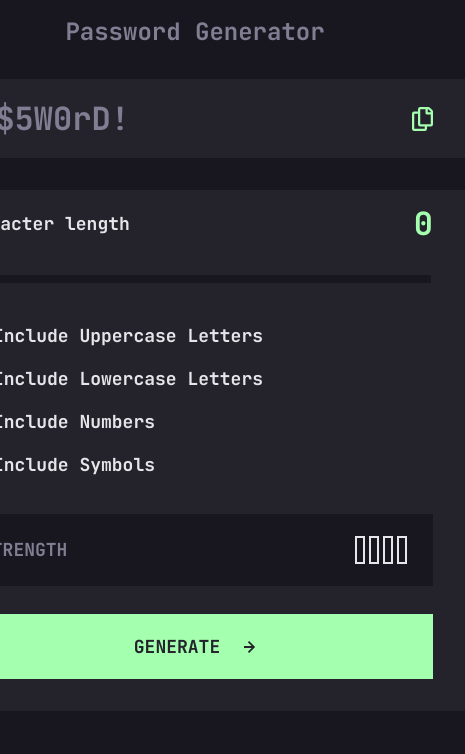
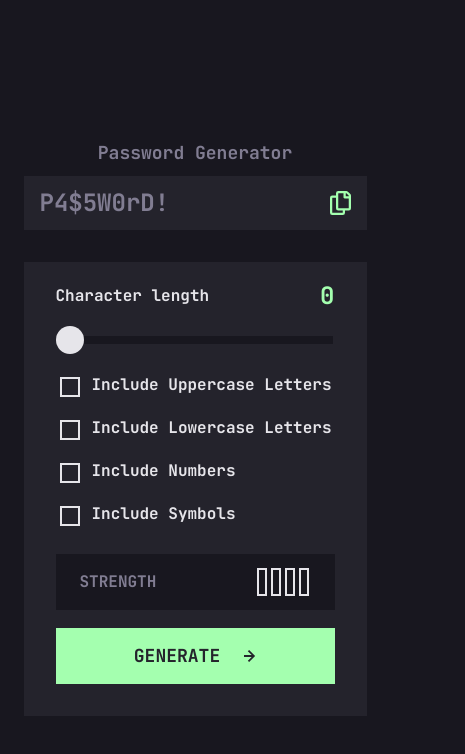
Before and after one commit to feorgie/password-generator, a React (Create React App) app: page / in a window 390 px wide. Shown: the top 754 px of the page, 465 px wide, since content can reach past the window. Built offline with nearby package versions, Linux system fonts and the light colour scheme.

Commit message:
mobile styles

```diff
--- a/src/App.css
+++ b/src/App.css
@@ -17,31 +17,31 @@
   /* typography */
 
   --font-large: 32px;
+  --font-large-mobile: 24px;
   --font-medium: 24px;
+  --font-medium-mobile: 18px;
   --font-body: 18px;
+  --font-body-mobile: 16px;
   /* positioning */
   --padding-regular: 32px;
+  --padding-regular-mobile: 16px;
 
   background-color: var(--very-dark-grey);
+  height: 100vh;
+  width: 100vw;
+  display: flex;
+  flex-direction: column;
+  justify-content: center;
+  align-items: center;
+
   * {
     /* font */
     font-family: "jetbrains";
     font-size: var(--font-body);
     text-align: center;
     color: var(--almost-white);
-    /* padding: 0;
-    margin: 0; */
     box-sizing: border-box;
   }
-
-  display: flex;
-  flex-direction: column;
-  justify-content: center;
-  align-items: center;
-}
-
-.appContainer {
-  /* justify-self: center; */
 }
 .title {
   color: var(--grey);
@@ -53,6 +53,11 @@
   display: flex;
   flex-direction: column;
   justify-content: space-between;
+  @media (max-width: 600px) {
+    max-width: 343px;
+    max-height: 540px;
+    margin-top: 0;
+  }
 }
 .generator {
   height: 528px;
@@ -64,12 +69,21 @@
 }
 .fontBody {
   font-size: var(--font-body);
+  @media (max-width: 600px) {
+    font-size: var(--font-body-mobile);
+  }
 }
 .fontMedium {
   font-size: var(--font-medium);
+  @media (max-width: 600px) {
+    font-size: var(--font-medium-mobile);
+  }
 }
 .fontLarge {
   font-size: var(--font-large);
+  @media (max-width: 600px) {
+    font-size: var(--font-large-mobile);
+  }
 }
 .fontGrey {
   color: var(--grey);
--- a/src/components/Button/Button.module.css
+++ b/src/components/Button/Button.module.css
@@ -13,4 +13,7 @@
     border: solid var(--green) 2px;
     color: var(--green);
   }
+  @media (max-width: 600px) {
+    height: 56px;
+  }
 }
--- a/src/components/Display/Display.module.css
+++ b/src/components/Display/Display.module.css
@@ -6,6 +6,11 @@
   display: flex;
   justify-content: space-between;
   align-items: center;
+
+  @media (max-width: 600px) {
+    padding: 0 var(--padding-regular-mobile);
+    height: 64px;
+  }
 }
 .inputForCopy {
   position: absolute;
--- a/src/components/Generator/Generator.module.css
+++ b/src/components/Generator/Generator.module.css
@@ -9,6 +9,9 @@
   height: 23px;
   margin: 10px 0;
   display: flex;
+  @media (max-width: 600px) {
+    font-size: var(--font-body-mobile);
+  }
 }
 .checkboxInput {
   -webkit-appearance: none;
--- a/src/components/StrengthIndicator/StrengthIndicator.module.css
+++ b/src/components/StrengthIndicator/StrengthIndicator.module.css
@@ -6,10 +6,16 @@
   width: 100%;
   height: 72px;
   padding: 0 24px;
+  @media (max-width: 600px) {
+    height: 56px;
+  }
 }
 .description {
   font-size: var(--font-medium);
   flex-grow: 2;
   text-align: end;
   margin-right: 12px;
+  @media (max-width: 600px) {
+    font-size: var(--font-medium-mobile);
+  }
 }
```
